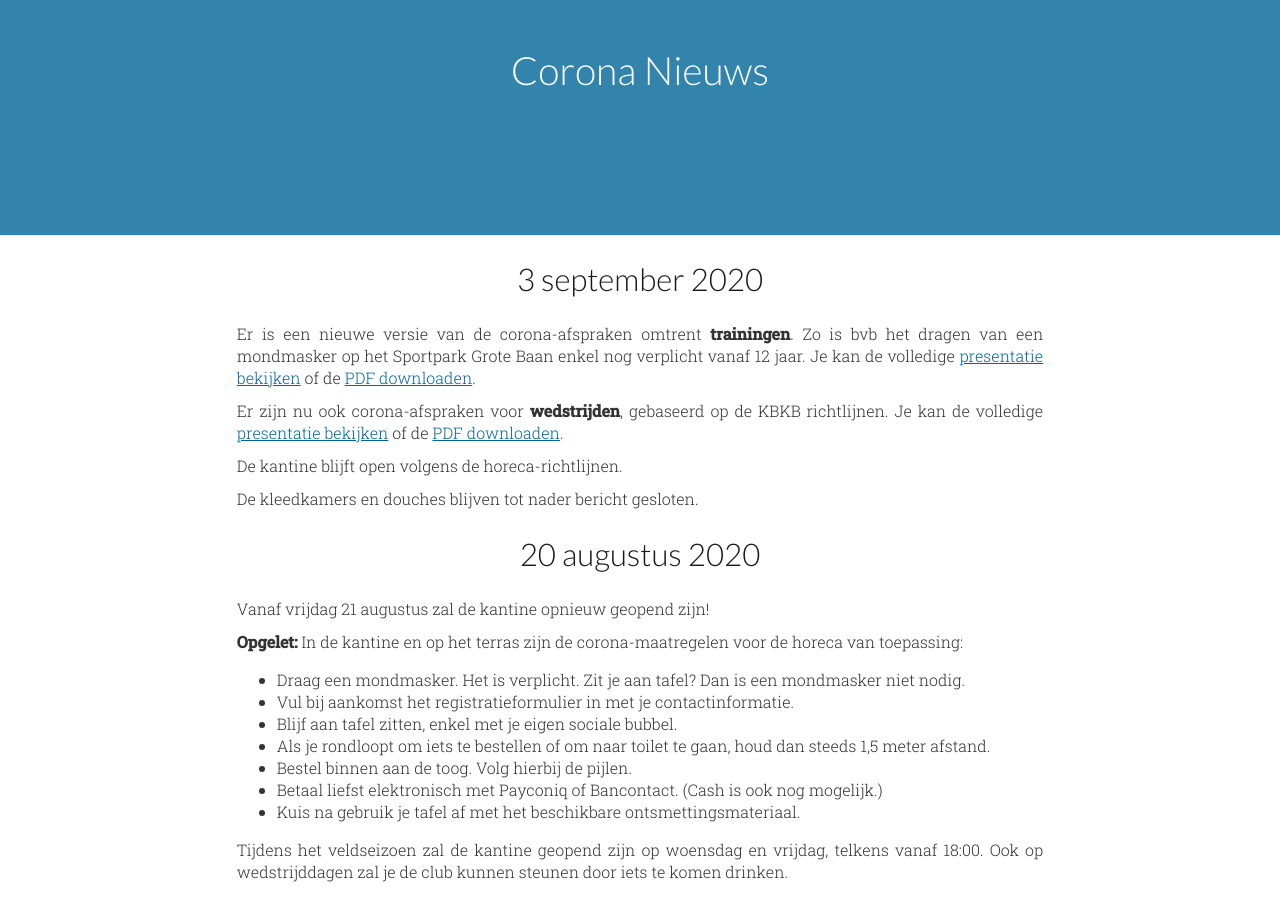
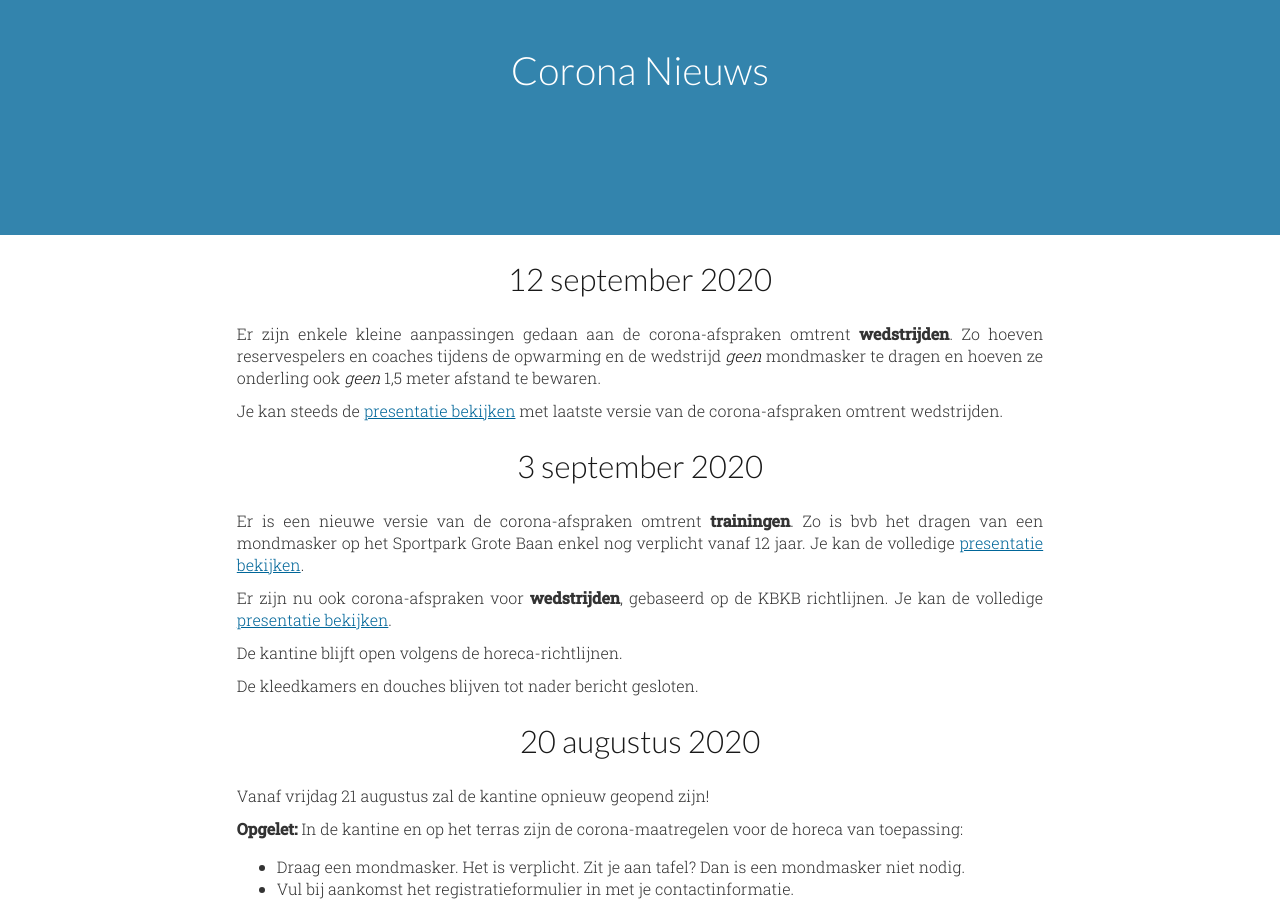
Before and after one commit to kcbj/kcbj.github.io, a Jekyll site: the page built from corona/index.html, in a window 1280 px wide and 900 px high, scrolled down 926 px. Built offline with Jekyll 4.4.1, drawn with Linux system fonts in a browser that asks for light colours; nearby versions of some CDN libraries.

Commit message:
Update corona

```diff
--- a/corona/index.html
+++ b/corona/index.html
@@ -24,7 +24,7 @@ description: Corona informatie en afspraken van KCBJ.
       <p>Voor spelers, trainers en supporters van KCBJ en tegenstanders.</p>
       <ul>
         <li><a href="https://docs.google.com/presentation/d/13y1fbhoxsUIyvic6ei5ZI2xpOzC46zuVBVN_DSx_AGs/present">Presentatie bekijken</a></li>
-        <li><a href="/downloads/files/corona/KCBJ_afspraken_corona_wedstrijden_veld_2020-09-03.pdf">PDF downloaden</a></li>
+        <li><a href="/downloads/files/corona/KCBJ_afspraken_corona_wedstrijden_veld_2020-09-12.pdf">PDF downloaden</a></li>
       </ul>
   </div>
   <div class="wrapper corona-afspraak">
@@ -51,14 +51,16 @@ description: Corona informatie en afspraken van KCBJ.
 <div class="container">
   <div id="corona-nieuws" class="wrapper">
     <div class="text">
+      <h1>12 september 2020</h1>
+      <p>Er zijn enkele kleine aanpassingen gedaan aan de corona-afspraken omtrent <b>wedstrijden</b>. Zo hoeven reservespelers en coaches tijdens de opwarming en de wedstrijd <em>geen</em> mondmasker te dragen
+        en hoeven ze onderling ook <em>geen</em> 1,5 meter afstand te bewaren.</p>
+      <p>Je kan steeds de <a href="https://docs.google.com/presentation/d/1wT1o8Uz8eMnqwzrd2SU5gCkI_nZC2_qryxFzun912IA/present">presentatie bekijken</a> met laatste versie van de corona-afspraken omtrent wedstrijden.
       <h1>3 september 2020</h1>
       <p>Er is een nieuwe versie van de corona-afspraken omtrent <b>trainingen</b>. Zo is bvb het dragen van een mondmasker op het Sportpark Grote Baan enkel nog verplicht vanaf 12 jaar.
-        Je kan de volledige <a href="https://docs.google.com/presentation/d/1wT1o8Uz8eMnqwzrd2SU5gCkI_nZC2_qryxFzun912IA/present">presentatie bekijken</a>
-      of de <a href="/downloads/files/corona/KCBJ_afspraken_corona_trainingen_veld_2020-09-03.pdf">PDF downloaden</a>.
+        Je kan de volledige <a href="https://docs.google.com/presentation/d/1wT1o8Uz8eMnqwzrd2SU5gCkI_nZC2_qryxFzun912IA/present">presentatie bekijken</a>.
       </p>
       <p>Er zijn nu ook corona-afspraken voor <b>wedstrijden</b>, gebaseerd op de KBKB richtlijnen.
-        Je kan de volledige <a href="https://docs.google.com/presentation/d/13y1fbhoxsUIyvic6ei5ZI2xpOzC46zuVBVN_DSx_AGs/present">presentatie bekijken</a>
-        of de <a href="/downloads/files/corona/KCBJ_afspraken_corona_wedstrijden_veld_2020-09-03.pdf">PDF downloaden</a>.
+        Je kan de volledige <a href="https://docs.google.com/presentation/d/13y1fbhoxsUIyvic6ei5ZI2xpOzC46zuVBVN_DSx_AGs/present">presentatie bekijken</a>.
       </p>
       <p>De kantine blijft open volgens de horeca-richtlijnen.</p>
       <p>De kleedkamers en douches blijven tot nader bericht gesloten.</p>
```
Also changed, not shown: _data/downloads.yml (+4 -4 lines), 2 other files.
